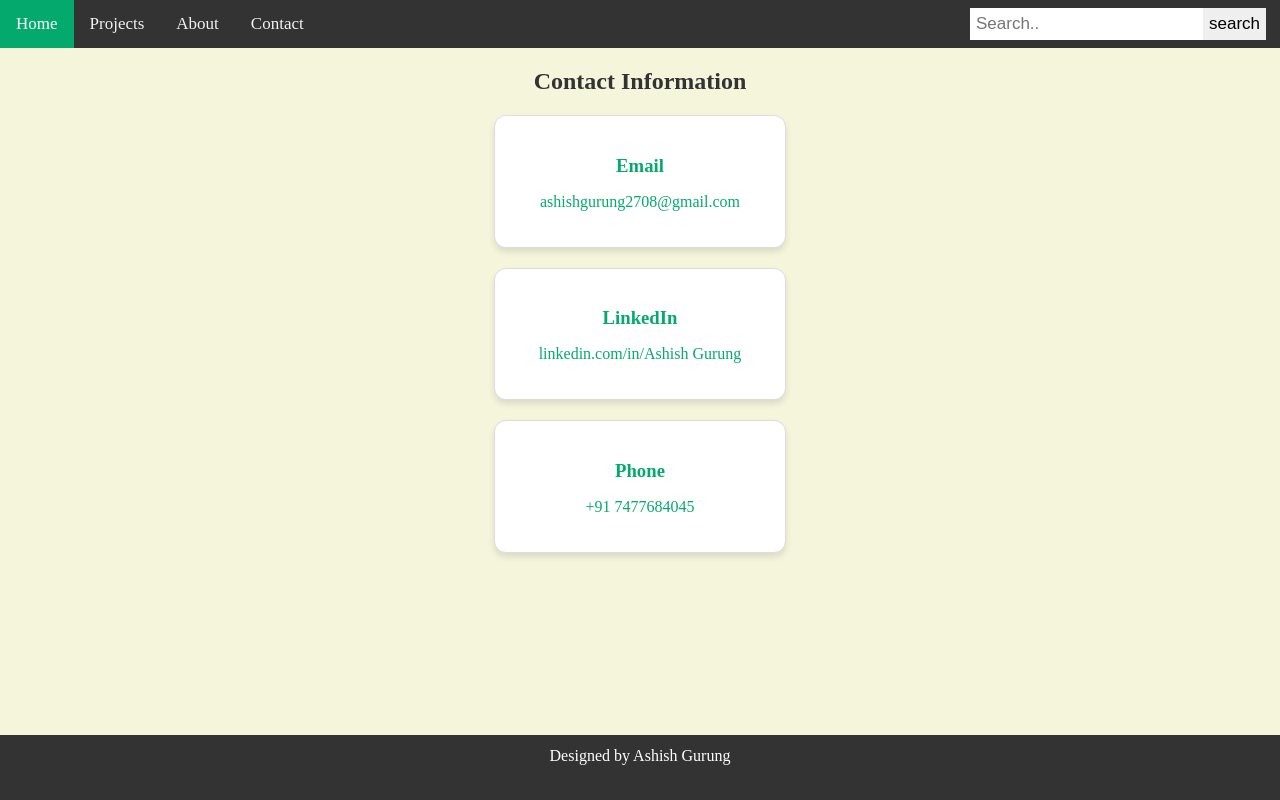
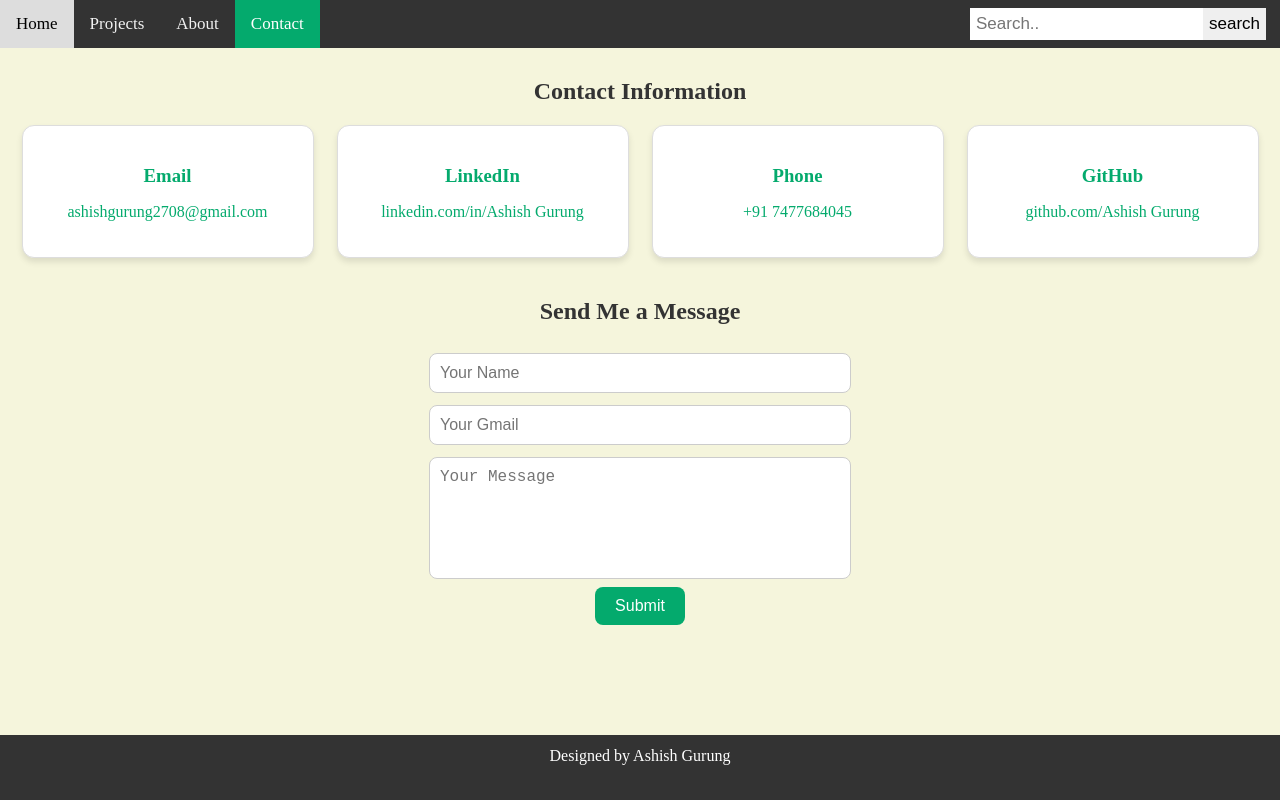
Before and after one commit to calmlycurious/My-First-Portfolio, a plain HTML site: page contact.html in a window 1280 px wide. Drawn offline with Linux system fonts and the light colour scheme.

Commit message:
updation of all files

```diff
--- a/contact.html
+++ b/contact.html
@@ -10,10 +10,10 @@
     <header>
         <nav>
             <div class="topnav">
-                <a class="active" href="index.html">Home</a>
+                <a href="index.html">Home</a>
                 <a href="projects.html">Projects</a>
                 <a href="About.html">About</a>
-                <a href="contact.html">Contact</a>
+                <a class="active" href="contact.html">Contact</a>
                 <div class="search-container">
                     <form style="margin-right: 18px;">
                         <input type="text" placeholder="Search.." name="search">
@@ -26,7 +26,7 @@
 
   <section class="contact-section">
   <h2>Contact Information</h2>
-        <div class="contact-cards">
+  <div class="contact-grid">
     <div class="card" onclick="handleCardClick('Email')">
       <h3>Email</h3>
       <p><a href="mailto:ashishgurung2708@gmail.com">ashishgurung2708@gmail.com</a></p>
@@ -39,7 +39,19 @@
       <h3>Phone</h3>
       <p><a href="tel:+917477684045">+91 7477684045</a></p>
     </div>
+    <div class="card" onclick="handleCardClick('GitHub')">
+      <h3>GitHub</h3>
+      <p><a href="https://github.com/calmlycurious" target="_blank">github.com/Ashish Gurung</a></p>
     </div>
+  </div>
+
+  <h2 style="margin-top: 40px;">Send Me a Message</h2>
+  <form class="contact-form" onsubmit="return validateForm()">
+    <input type="text" id="name" placeholder="Your Name">
+    <input type="email" id="email" placeholder="Your Gmail">
+    <textarea id="message" placeholder="Your Message"></textarea>
+    <button type="submit">Submit</button>
+  </form>
 </section>
 
    <script>
@@ -47,6 +59,26 @@
     alert('You clicked on the ' + type + ' card!');
     console.log(type + ' card clicked');
   }
+
+  function validateForm() {
+    const name = document.getElementById('name').value.trim();
+    const email = document.getElementById('email').value.trim();
+    const message = document.getElementById('message').value.trim();
+    const emailPattern = /^[a-zA-Z0-9._%+-]+@gmail\.com$/;
+
+    if (!name || !email || !message) {
+      alert("Please fill in all fields.");
+      return false;
+    }
+
+    if (!emailPattern.test(email)) {
+      alert("Please enter a valid Gmail address.");
+      return false;
+    }
+
+    alert("Message sent successfully!");
+    return true;
+  }
 </script>
     <footer>Designed by Ashish Gurung</footer>
 </body>
--- a/style3.css
+++ b/style3.css
@@ -51,16 +51,27 @@ button {
 .contact-section h2 {
   text-align: center;
   color: #333;
+  margin-top: 30px;
 }
 
-.contact-cards {
-  display: flex;
-  flex-direction: column;
-  align-items: center;
+.contact-grid {
+  display: grid;
+  grid-template-columns: repeat(auto-fit, minmax(250px, 1fr));
   gap: 20px;
-  margin-top: 20px;
+  margin: 20px;
+  justify-items: center;
 }
 
+.card {
+  background-color: white;
+  border: 1px solid #ddd;
+  padding: 20px;
+  border-radius: 12px;
+  width: 100%;
+  max-width: 300px;
+  box-shadow: 0 4px 6px rgba(0, 0, 0, 0.1);
+  text-align: center;
+}
 .card {
   background-color: white;
   border: 1px solid #ddd;
@@ -84,6 +95,43 @@ button {
 
 .card a:hover {
   text-decoration: underline;
+}
+
+.contact-form {
+  display: flex;
+  flex-direction: column;
+  align-items: center;
+  gap: 12px;
+  margin-top: 20px;
+}
+
+.contact-form input,
+.contact-form textarea {
+  width: 80%;
+  max-width: 400px;
+  padding: 10px;
+  border: 1px solid #ccc;
+  border-radius: 8px;
+  font-size: 16px;
+}
+
+.contact-form textarea {
+  height: 100px;
+  resize: none;
+}
+
+.contact-form button {
+  padding: 10px 20px;
+  background-color: #04aa6d;
+  color: white;
+  border: none;
+  border-radius: 8px;
+  font-size: 16px;
+  cursor: pointer;
+}
+
+.contact-form button:hover {
+  background-color: #038c5a;
 }
 
 footer {
```
Also changed, not shown: about.html (+2 -2 lines), projects.html (+2 -2 lines). Lines whose indentation alone changed are shown as unchanged.
